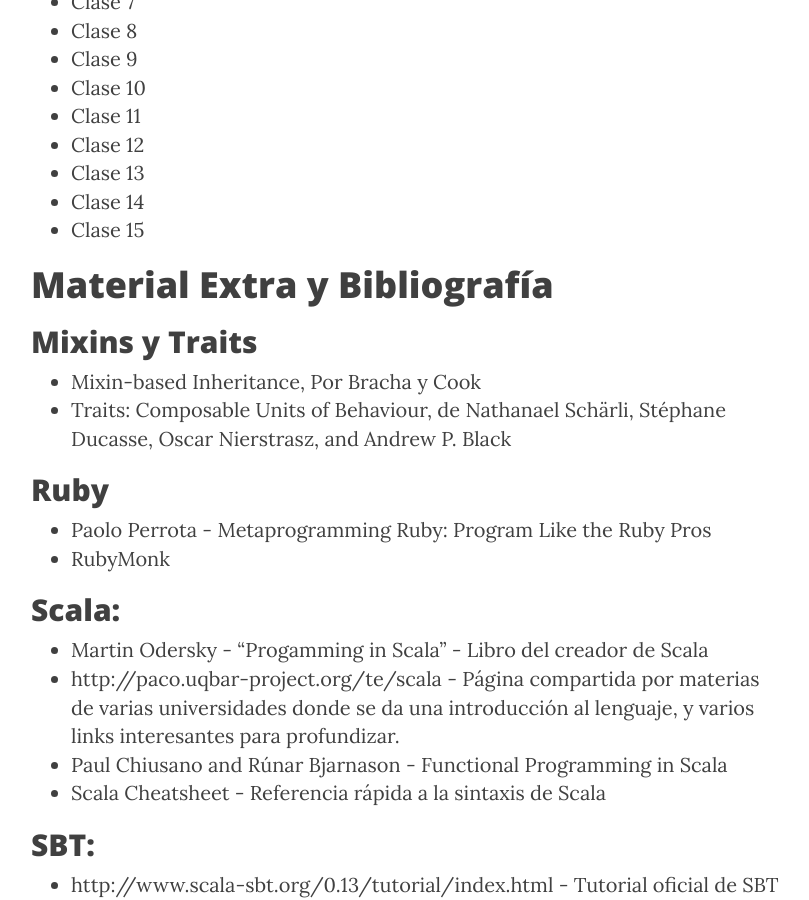
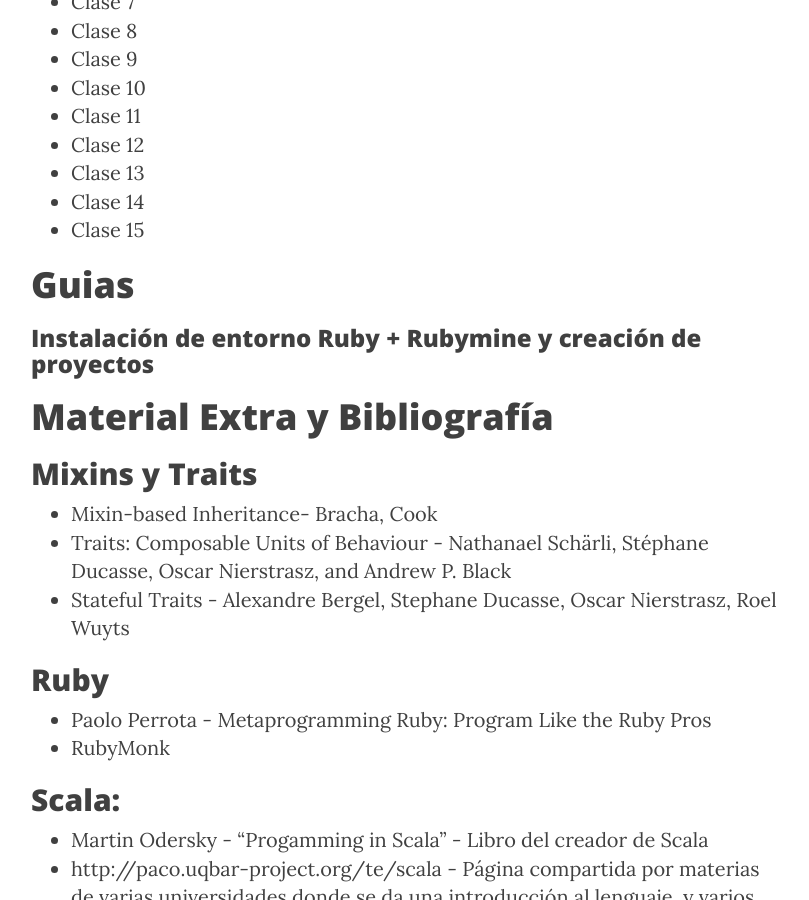
Before and after one commit to tadp-utn-frba/tadp-utn-frba.github.io, a Jekyll site: the page built from material.md, in a window 1280 px wide and 900 px high, scrolled down 725 px. Shown: the whole window, without its empty margins (234-1043 px from the left). Built offline with Jekyll 4.4.1, drawn with Linux system fonts in a browser that asks for light colours; nearby versions of some CDN libraries.

Commit message:
Update material page

```diff
--- a/material.md
+++ b/material.md
@@ -22,12 +22,17 @@
 * Clase 14
 * Clase 15
 
+#Guias
+
+###[Instalación de entorno Ruby + Rubymine y creación de proyectos](/guias)
+
 #Material Extra y Bibliografía
 
 ##Mixins y Traits
 
-- [Mixin-based Inheritance](http://citeseerx.ist.psu.edu/viewdoc/download?doi=10.1.1.128.8192&rep=rep1&type=pdf), Por Bracha y Cook
-- [Traits: Composable Units of Behaviour](http://scg.unibe.ch/archive/papers/Scha03aTraits.pdf), de Nathanael Schärli, Stéphane Ducasse, Oscar Nierstrasz, and Andrew P. Black
+- [Mixin-based Inheritance](http://citeseerx.ist.psu.edu/viewdoc/download?doi=10.1.1.128.8192&rep=rep1&type=pdf)- Bracha, Cook
+- [Traits: Composable Units of Behaviour](http://scg.unibe.ch/archive/papers/Scha03aTraits.pdf) - Nathanael Schärli, Stéphane Ducasse, Oscar Nierstrasz, and Andrew P. Black
+- [Stateful Traits](http://scg.unibe.ch/archive/papers/Berg07aStatefulTraits.pdf) - Alexandre Bergel, Stephane Ducasse, Oscar Nierstrasz, Roel Wuyts
 
 ##Ruby
 
```
